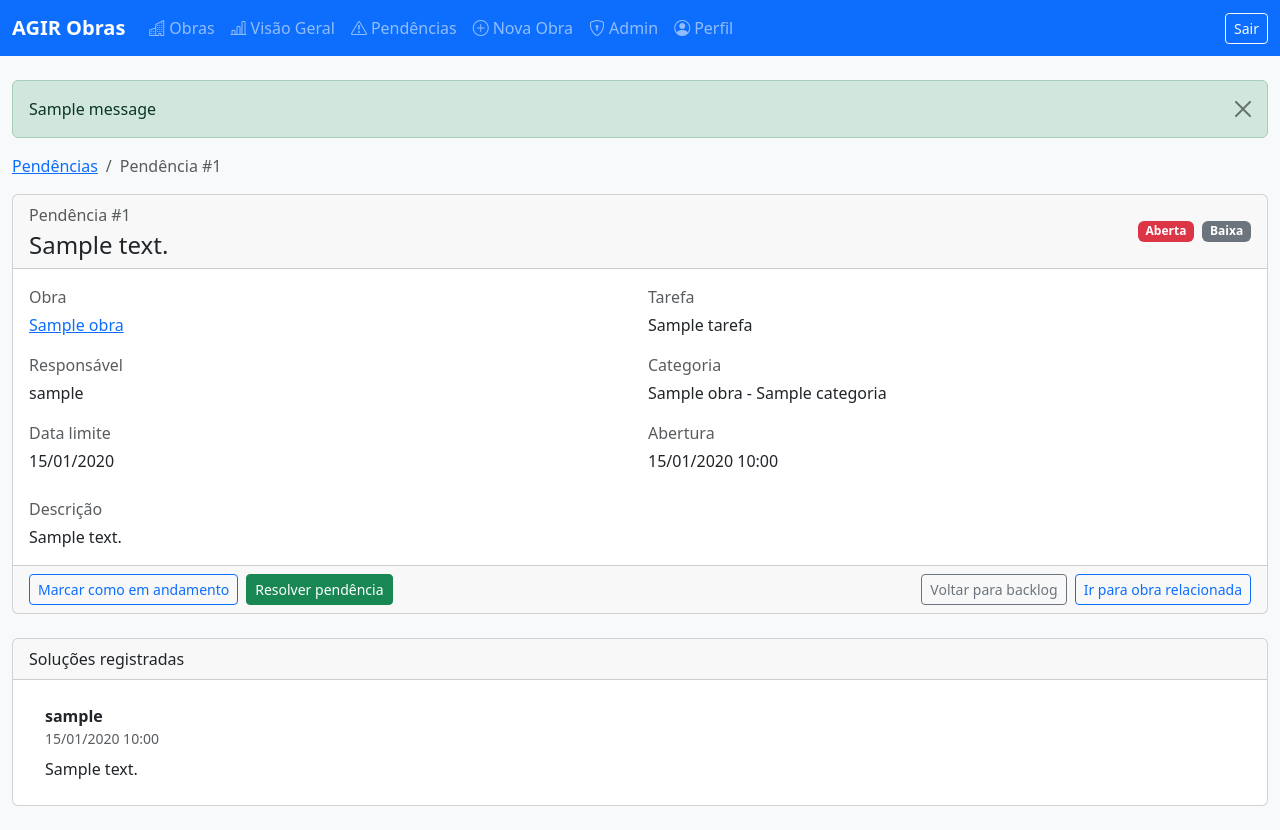
After one commit to hithalloagir/Sistema-de-Gerenciamento-de-Obras-AGIR, a Django app: page /pendencias/1/ in a window 1280 px wide. The commit adds this page. Run offline with Django 5.2, Linux system fonts and the light colour scheme; a user stored in the database is signed in; tables that the repository leaves empty hold one stand-in row (values such as "Sample post"); one stand-in notice (Sample message) is shown.

Commit message:
Feat: Ajuste em alguns layouts

```diff
--- a/app/settings.py
+++ b/app/settings.py
@@ -132,6 +132,7 @@ MEDIA_URL = 'media/'
 MEDIA_ROOT = BASE_DIR / 'media'
 
 LOGOUT_REDIRECT_URL = "login"
+LOGIN_URL = "login"
 
 CRISPY_ALLOWED_TEMPLATE_PACKS = "bootstrap5"
 CRISPY_TEMPLATE_PACK = "bootstrap5"
--- a/inspecoes/views.py
+++ b/inspecoes/views.py
@@ -3,7 +3,7 @@ from django.shortcuts import get_object_or_404
 from django.contrib.auth.mixins import LoginRequiredMixin
 from django.views.generic import CreateView, ListView, DetailView
 
-from .models import Inspecao
+from .models import Inspecao, InspecaoFoto
 from .forms import InspecaoForm
 from obras.models import Obra
 from accounts.mixins import RoleRequiredMixin
--- a/obras/urls.py
+++ b/obras/urls.py
@@ -17,4 +17,6 @@ urlpatterns = [
     path("tarefa/update-progress/", views.update_task_progress, name="update_task_progress"),
     path("<int:pk>/concluir/", views.ConcluirObraView.as_view(), name="concluir_obra"),
     path("pendencias/", views.PendenciaListView.as_view(), name="listar_pendencias"),
+    path("pendencias/<int:pk>/", views.PendenciaDetailView.as_view(), name="detalhe_pendencia"),
+    path("pendencias/<int:pk>/atualizar/", views.PendenciaUpdateStatusView.as_view(), name="atualizar_pendencia"),
 ]
--- a/obras/views.py
+++ b/obras/views.py
@@ -10,7 +10,7 @@ from django.contrib.auth.decorators import login_required
 from django.contrib import messages
 from django.utils import timezone
 
-from .models import Obra, Categoria, Tarefa, Pendencia, AnexoObra
+from .models import Obra, Categoria, Tarefa, Pendencia, AnexoObra, SolucaoPendencia
 from .forms import (
     ObraForm,
     CategoriaForm,
@@ -379,3 +379,52 @@ class PendenciaListView(LoginRequiredMixin, ListView):
         context["status_filter"] = self.request.GET.get("status", "")
         context["search_query"] = self.request.GET.get("q", "")
         return context
+
+
+class PendenciaDetailView(LoginRequiredMixin, DetailView):
+    model = Pendencia
+    template_name = "obras/pendencia_detail.html"
+    context_object_name = "pendencia"
+
+    def get_queryset(self):
+        return (
+            super()
+            .get_queryset()
+            .select_related("obra", "tarefa", "responsavel", "categoria")
+            .prefetch_related("solucoes__usuario")
+        )
+
+
+class PendenciaUpdateStatusView(RoleRequiredMixin, View):
+    allowed_roles = ["admin", "avaliador", "gerente", "engenheiro", "fiscal"]
+
+    def post(self, request, pk):
+        pendencia = get_object_or_404(Pendencia, pk=pk)
+        novo_status = request.POST.get("novo_status")
+        solucao_texto = request.POST.get("solucao", "").strip()
+
+        if novo_status not in ["andamento", "resolvida"]:
+            messages.error(request, "Status inválido para atualização.")
+            return redirect("obras:detalhe_pendencia", pk=pendencia.pk)
+
+        if novo_status == "resolvida":
+            if not solucao_texto:
+                messages.error(request, "Informe a solução para marcar como resolvida.")
+                return redirect("obras:detalhe_pendencia", pk=pendencia.pk)
+            pendencia.status = "resolvida"
+            pendencia.save(update_fields=["status", "data_fechamento", "atualizado_em"])
+            SolucaoPendencia.objects.create(
+                pendencia=pendencia,
+                usuario=request.user,
+                descricao=solucao_texto,
+            )
+            messages.success(request, "Pendência marcada como resolvida.")
+        else:
+            if pendencia.status != "andamento":
+                pendencia.status = "andamento"
+                pendencia.save(update_fields=["status", "data_fechamento", "atualizado_em"])
+                messages.success(request, "Pendência marcada como em andamento.")
+            else:
+                messages.info(request, "Pendência já está em andamento.")
+
+        return redirect("obras:detalhe_pendencia", pk=pendencia.pk)
--- a/templates/base.html
+++ b/templates/base.html
@@ -72,6 +72,16 @@
     {% endif %}
 
     <main class="container-fluid py-4">
+        {% if messages %}
+            <div class="mb-3">
+                {% for message in messages %}
+                    <div class="alert alert-{{ message.tags|default:'info' }} alert-dismissible fade show" role="alert">
+                        {{ message }}
+                        <button type="button" class="btn-close" data-bs-dismiss="alert" aria-label="Fechar"></button>
+                    </div>
+                {% endfor %}
+            </div>
+        {% endif %}
         {% block content %}
         {% endblock %}
     </main>
--- /dev/null
+++ b/templates/obras/pendencia_detail.html
@@ -0,0 +1,137 @@
+{% extends "base.html" %}
+{% block title %}Pendência {{ pendencia.id }}{% endblock %}
+
+{% block content %}
+<nav aria-label="breadcrumb">
+  <ol class="breadcrumb">
+    <li class="breadcrumb-item"><a href="{% url 'obras:listar_pendencias' %}">Pendências</a></li>
+    <li class="breadcrumb-item active" aria-current="page">Pendência #{{ pendencia.id }}</li>
+  </ol>
+</nav>
+
+<div class="card mb-4">
+  <div class="card-header d-flex justify-content-between align-items-center flex-wrap gap-2">
+    <div>
+      <p class="text-muted mb-1">Pendência #{{ pendencia.id }}</p>
+      <h1 class="h4 mb-0">{{ pendencia.descricao }}</h1>
+    </div>
+    <div class="d-flex gap-2 flex-wrap">
+      <span class="badge {% if pendencia.status == 'aberta' %}bg-danger{% elif pendencia.status == 'andamento' %}bg-primary{% else %}bg-success{% endif %}">{{ pendencia.get_status_display }}</span>
+      <span class="badge {% if pendencia.prioridade == 'alta' %}bg-danger{% elif pendencia.prioridade == 'media' %}bg-warning text-dark{% else %}bg-secondary{% endif %}">{{ pendencia.get_prioridade_display }}</span>
+    </div>
+  </div>
+  <div class="card-body">
+    <div class="row g-3">
+      <div class="col-md-6">
+        <p class="mb-1 text-muted">Obra</p>
+        <p class="mb-0"><a href="{% url 'obras:detalhe_obra' pendencia.obra.id %}">{{ pendencia.obra.nome }}</a></p>
+      </div>
+      <div class="col-md-6">
+        <p class="mb-1 text-muted">Tarefa</p>
+        <p class="mb-0">{{ pendencia.tarefa.nome }}</p>
+      </div>
+      <div class="col-md-6">
+        <p class="mb-1 text-muted">Responsável</p>
+        <p class="mb-0">{{ pendencia.responsavel|default:"—" }}</p>
+      </div>
+      <div class="col-md-6">
+        <p class="mb-1 text-muted">Categoria</p>
+        <p class="mb-0">{{ pendencia.categoria|default:"—" }}</p>
+      </div>
+      <div class="col-md-6">
+        <p class="mb-1 text-muted">Data limite</p>
+        <p class="mb-0">{{ pendencia.data_limite|date:"d/m/Y"|default:"—" }}</p>
+      </div>
+      <div class="col-md-6">
+        <p class="mb-1 text-muted">Abertura</p>
+        <p class="mb-0">{{ pendencia.data_abertura|date:"d/m/Y H:i" }}</p>
+      </div>
+    </div>
+
+    <div class="mt-4">
+      <p class="mb-1 text-muted">Descrição</p>
+      <p class="mb-0">{{ pendencia.descricao }}</p>
+    </div>
+  </div>
+  <div class="card-footer d-flex flex-wrap gap-2 justify-content-between">
+    <div class="d-flex gap-2 flex-wrap">
+      {% if pendencia.status != 'resolvida' %}
+        <form method="post" action="{% url 'obras:atualizar_pendencia' pendencia.id %}" class="d-inline">
+          {% csrf_token %}
+          <input type="hidden" name="novo_status" value="andamento">
+          <button type="submit" class="btn btn-outline-primary btn-sm">Marcar como em andamento</button>
+        </form>
+        <button class="btn btn-success btn-sm" type="button" data-bs-toggle="collapse" data-bs-target="#resolverForm" aria-expanded="false" aria-controls="resolverForm">
+          Resolver pendência
+        </button>
+      {% else %}
+        <span class="text-success small d-inline-flex align-items-center"><i class="bi bi-check-circle me-1"></i>Resolvida em {{ pendencia.data_fechamento|date:"d/m/Y H:i"|default:"—" }}</span>
+      {% endif %}
+    </div>
+    <div class="d-flex gap-2">
+      <a class="btn btn-outline-secondary btn-sm" href="{% url 'obras:listar_pendencias' %}">Voltar para backlog</a>
+      <a class="btn btn-outline-primary btn-sm" href="{% url 'obras:detalhe_obra' pendencia.obra.id %}">Ir para obra relacionada</a>
+    </div>
+  </div>
+</div>
+
+{% if pendencia.status != 'resolvida' %}
+<div class="collapse mb-4" id="resolverForm">
+  <div class="card border-success">
+    <div class="card-header bg-success text-white">Resolver pendência</div>
+    <div class="card-body">
+      <form method="post" action="{% url 'obras:atualizar_pendencia' pendencia.id %}" class="row g-3">
+        {% csrf_token %}
+        <input type="hidden" name="novo_status" value="resolvida">
+        <div class="col-12">
+          <label class="form-label">Solução adotada</label>
+          <textarea name="solucao" class="form-control" rows="3" required></textarea>
+          <div class="form-text">Obrigatório para marcar como resolvida.</div>
+        </div>
+        <div class="col-12 d-flex gap-2">
+          <button type="submit" class="btn btn-success">Confirmar resolução</button>
+          <button class="btn btn-outline-secondary" type="button" data-bs-toggle="collapse" data-bs-target="#resolverForm">Cancelar</button>
+        </div>
+      </form>
+    </div>
+  </div>
+</div>
+{% endif %}
+
+<div class="card">
+  <div class="card-header d-flex justify-content-between align-items-center">
+    <span>Soluções registradas</span>
+  </div>
+  <div class="card-body">
+    {% if pendencia.solucoes.all %}
+      <ul class="list-group list-group-flush">
+        {% for solucao in pendencia.solucoes.all %}
+          <li class="list-group-item">
+            <div class="d-flex justify-content-between">
+              <div>
+                <strong>{{ solucao.usuario|default:"Usuário removido" }}</strong>
+                <div class="small text-muted">{{ solucao.data_hora|date:"d/m/Y H:i" }}</div>
+              </div>
+            </div>
+            <p class="mb-0 mt-2">{{ solucao.descricao }}</p>
+          </li>
+        {% endfor %}
+      </ul>
+    {% else %}
+      <p class="mb-0 text-muted">Nenhuma solução registrada ainda.</p>
+    {% endif %}
+  </div>
+</div>
+{% endblock %}
+
+{% block extra_js %}
+<script>
+  const resolverFormEl = document.getElementById('resolverForm');
+  if (resolverFormEl) {
+    resolverFormEl.addEventListener('shown.bs.collapse', function () {
+      const textarea = resolverFormEl.querySelector('textarea');
+      if (textarea) { textarea.focus(); }
+    });
+  }
+</script>
+{% endblock %}
```
Also changed, not shown: templates/inspecoes/inspecao_form.html (+5 -4 lines), templates/obras/pendencia_list.html (+7 -1 lines).
